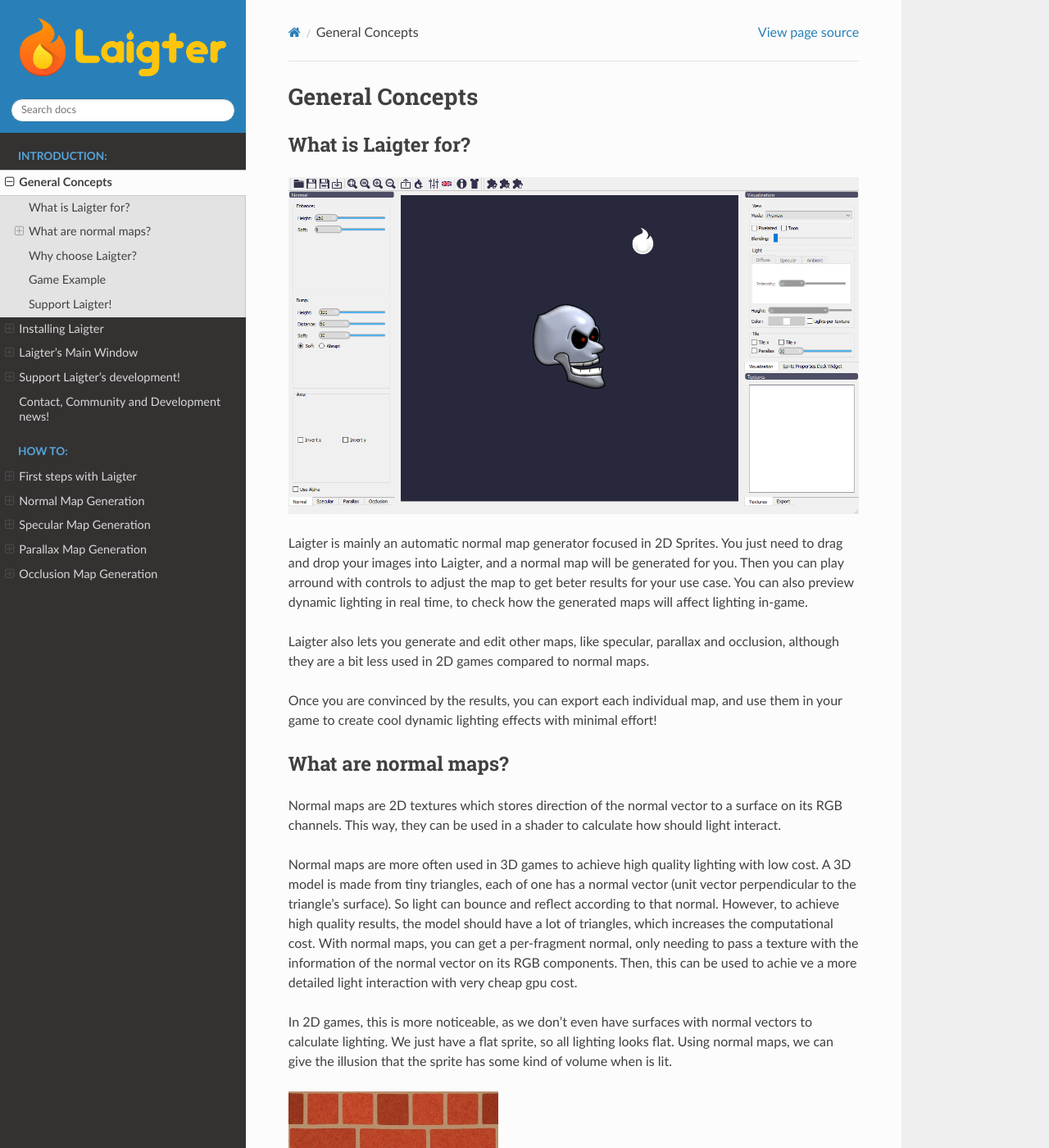
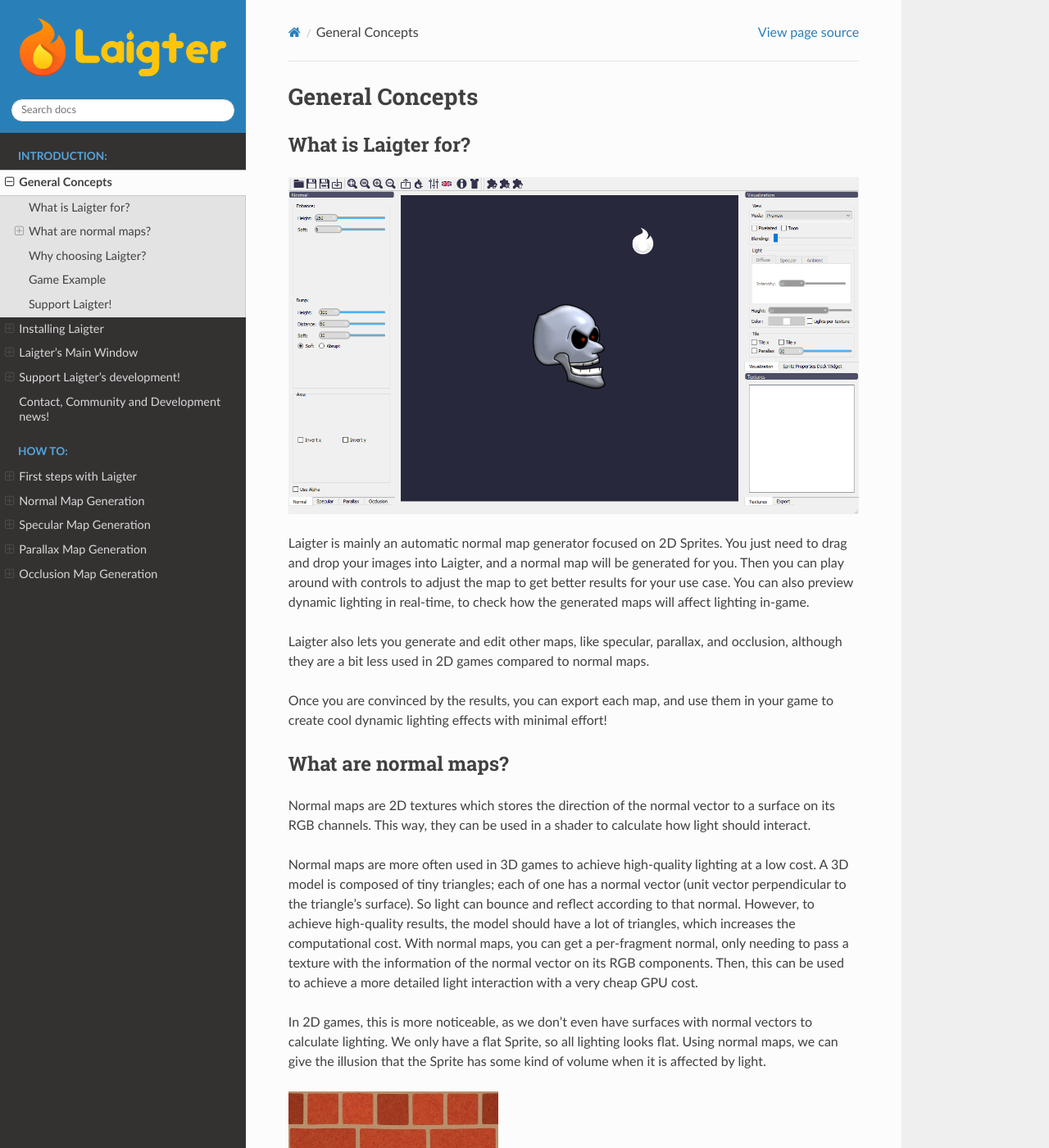
Before and after one commit to azagaya/laigter-docs, a Sphinx documentation site: the page built from docs/source/Introduction/intro.rst, in a window 1280 px wide and 1400 px high. Shown: the whole window at 82% size. Built offline with Sphinx 7.4.7 and the Read the Docs theme 2.0.0, drawn with Linux system fonts in a browser that asks for light colours; formulas are drawn with MathJax 3; pages that are not in the unit, such as notebooks, are missing from menus; some of the changed text lies outside the part shown.

Commit message:
Update intro.rst

```diff
--- a/docs/source/Introduction/intro.rst
+++ b/docs/source/Introduction/intro.rst
@@ -6,38 +6,26 @@
 
 .. image:: img/MainWindow.png
 
-Laigter is mainly an automatic normal map generator focused in 2D Sprites. You just
-need to drag and drop your images into Laigter, and a normal map will be generated
-for you. Then you can play arround with controls to adjust the map to get beter
-results for your use case. You can also preview dynamic lighting in real time, to
-check how the generated maps will affect lighting in-game.
+Laigter is mainly an automatic normal map generator focused on 2D Sprites. You just need to drag and drop your images into Laigter, and a normal map will be generated for you. Then you can play around with controls to adjust the map to get better results for your use case. You can also preview dynamic lighting in real-time, to check how the generated maps will affect lighting in-game.
 
-Laigter also lets you generate and edit other maps, like specular, parallax and
-occlusion, although they are a bit less used in 2D games compared to normal maps.
+Laigter also lets you generate and edit other maps, like specular, parallax, and occlusion, although they are a bit less used in 2D games compared to normal maps.
 
-Once you are convinced by the results, you can export each individual map, and use them in your game to create cool dynamic lighting effects with minimal effort!
+Once you are convinced by the results, you can export each map, and use them in your game to create cool dynamic lighting effects with minimal effort!
 
 What are normal maps?
 ---------------------
 
-Normal maps are 2D textures which stores direction of the normal vector to a surface
-on its RGB channels. This way, they can be used in a shader to calculate how should
-light interact.
+Normal maps are 2D textures which stores the direction of the normal vector to a surface
+on its RGB channels. This way, they can be used in a shader to calculate how light should interact.
 
-Normal maps are more often used in 3D games to achieve high quality lighting with low
-cost. A 3D model is made from tiny triangles, each of one has a normal vector (unit
+Normal maps are more often used in 3D games to achieve high-quality lighting at a low cost. A 3D model is composed of tiny triangles; each of one has a normal vector (unit
 vector perpendicular to the triangle's surface). So light can bounce and reflect
-according to that normal. However, to achieve high quality results, the model should have
+according to that normal. However, to achieve high-quality results, the model should have
 a lot of triangles, which increases the computational cost. With normal maps, you can
 get a per-fragment normal, only needing to pass a texture with the information of the
-normal vector on its RGB components. Then, this can be used to achie
-ve a more detailed
-light interaction with very cheap gpu cost.
+normal vector on its RGB components. Then, this can be used to achieve a more detailed light interaction with a very cheap GPU cost.
 
-In 2D games, this is more noticeable, as we don't even have surfaces with normal
-vectors to calculate lighting. We just have a flat sprite, so all lighting looks flat.
-Using normal maps, we can give the illusion that the sprite has some kind of volume
-when is lit.
+In 2D games, this is more noticeable, as we don't even have surfaces with normal vectors to calculate lighting. We only have a flat Sprite, so all lighting looks flat. Using normal maps, we can give the illusion that the Sprite has some kind of volume when it is affected by light.
 
 .. figure:: img/BricksWithoutNormal.png
    :scale: 50 %
@@ -58,34 +46,26 @@
 .. image:: img/NormalMap.jpg
    :scale: 50 %
 
-But, how does a normal map store the normal vector on a RGB image? The concept is
-quite simple. It stores the *x*, *y*, and *z* components of the vector on the *R*,
-*G*, and *B* channels respectively, but with a small change. As a normal vector is
-an unitary vector (its length is equal to 1), you only need values from -1 to 1 for
-each axis. But RGB can store values from 0 to 1, so the normal map has the components
-of the vector scaled by 0.5, and with a 0.5 offset. This causes the vector
-*(0.0, 0.0, 1.0)* (normal vector pointing directly to screen) would transform into
-*(0.5, 0.5, 1.0)*, and this is the reason why normal maps have that blueish color.
+But, how does a normal map store the normal vector on an RGB image? The concept is quite simple. It stores the *x*, *y*, and *z* components of the vector on the *R*, *G*, and *B* channels correspondingly, but with a small change.
 
-Why choose Laigter?
+On the one hand, a normal vector is a unitary vector (its length is equal to 1), and you only need values from -1 to 1 to represent each axis.  On the other hand, RGB can store values from 0 to 1, so the normal map has the components of the vector scaled by 0.5, and with a 0.5 offset.
+
+Following this technique,  the vector *(0.0, 0.0, 1.0)* ( a normal vector pointing directly to screen) would transform into *(0.5, 0.5, 1.0)*.  In a nutshell, this is the reason why normal maps have that blueish color.
+
+Why choosing Laigter?
 ------------------
 
-There are other cool normal maps generators out there, but Laigter is free and
-open source. This means you can grab the code yourself and implement missing
-features if you need so, modify it, distribute your modified version to the public,
-and much other freedoms open source gives.
-Also, Laigter is extensible through plugins, so you can make your own extensions
-and distribute/sell them freely.
+There are other cool normal maps generators out there, but Laigter is free and open source. This means you can grab the code yourself and implement missing features if you need so, modify it, distribute your modified version to the public, and many other freedoms open source gives.
 
-Laigter is simple to use. You just need to open your images and tweak some controls.
-The real time preview lets you check the result inmediatly.
+Also, Laigter is extensible through plugins, so you can make your own extensions and distribute/sell them freely.
 
-Laigter's rendering is done in OpenGL 2.x standar, so you can use it on old machines.
+Laigter is simple to use, you just need to open your images and tweak some controls. The real-time preview lets you check the result immediately.
+Laigter's rendering is done in OpenGL 2.x standard, so it can be run on old machines.
 
 Game Example
 ------------
 
-This is how my current game looks, using Laigter for normal maps:
+Here is how my current game looks like, using Laigter to create normal maps:
 
 .. image:: img/example.gif
 
```
Also changed, not shown: other parts of docs/source/Introduction/intro.rst (+2 -2 lines).
